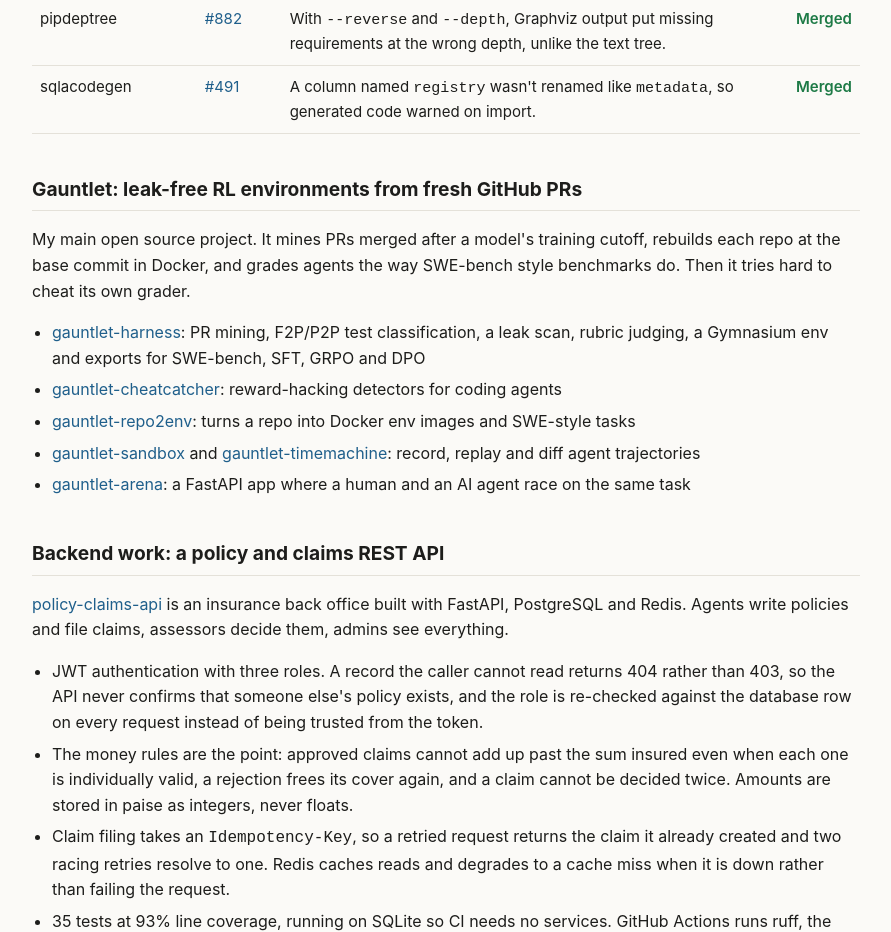
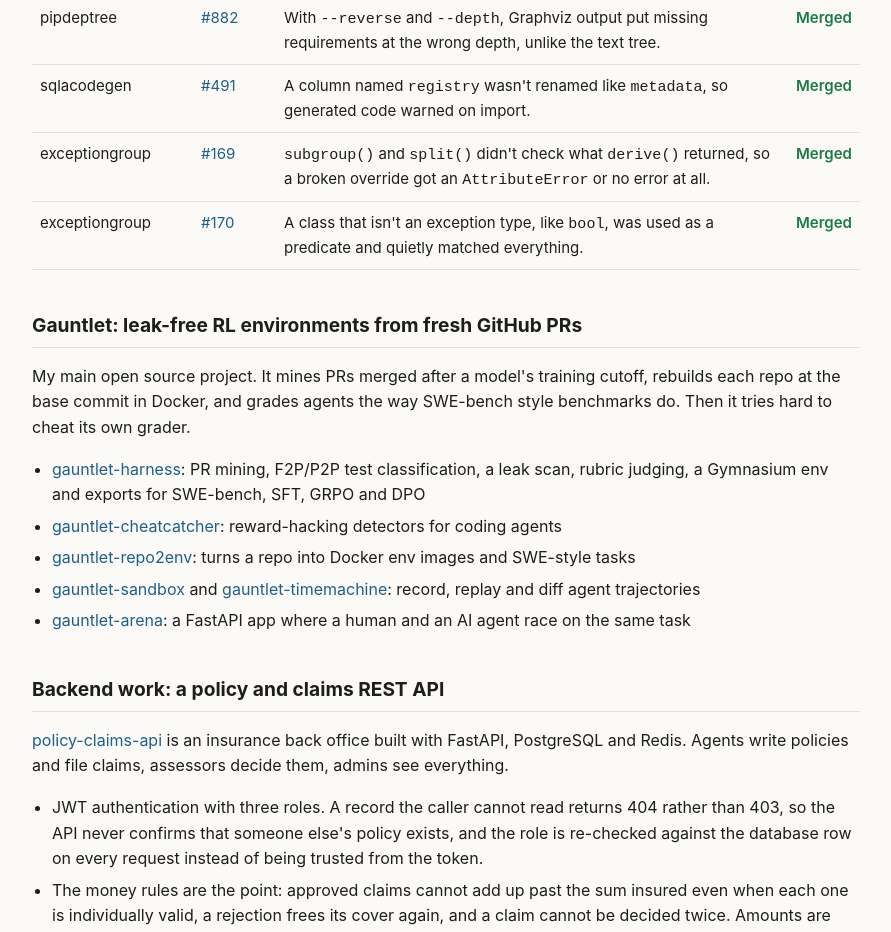
Before and after one commit to abhishekcpp007/abhishekcpp007.github.io, a plain HTML site: page index.html in a window 1280 px wide. Shown: the part 2501-3433 px from the top of the page, without its empty margins (194-1085 px from the left). Drawn offline with Linux system fonts and the light colour scheme.

Commit message:
Add 2 merged PRs, count now 32

```diff
--- a/index.html
+++ b/index.html
@@ -122,6 +122,8 @@ footer{margin-top:48px;color:var(--muted);font-size:.85rem}
       <tr><td>sphinx-argparse-cli</td><td><a href="https://github.com/tox-dev/sphinx-argparse-cli/pull/405">#405</a></td><td>Help that already used <code>%(default)s</code> got a second <code>(default: ...)</code> appended.</td><td class="s m">Merged</td></tr>
       <tr><td>pipdeptree</td><td><a href="https://github.com/tox-dev/pipdeptree/pull/882">#882</a></td><td>With <code>--reverse</code> and <code>--depth</code>, Graphviz output put missing requirements at the wrong depth, unlike the text tree.</td><td class="s m">Merged</td></tr>
       <tr><td>sqlacodegen</td><td><a href="https://github.com/agronholm/sqlacodegen/pull/491">#491</a></td><td>A column named <code>registry</code> wasn't renamed like <code>metadata</code>, so generated code warned on import.</td><td class="s m">Merged</td></tr>
+      <tr><td>exceptiongroup</td><td><a href="https://github.com/agronholm/exceptiongroup/pull/169">#169</a></td><td><code>subgroup()</code> and <code>split()</code> didn't check what <code>derive()</code> returned, so a broken override got an <code>AttributeError</code> or no error at all.</td><td class="s m">Merged</td></tr>
+      <tr><td>exceptiongroup</td><td><a href="https://github.com/agronholm/exceptiongroup/pull/170">#170</a></td><td>A class that isn't an exception type, like <code>bool</code>, was used as a predicate and quietly matched everything.</td><td class="s m">Merged</td></tr>
     </tbody>
   </table>
   </div>
```
